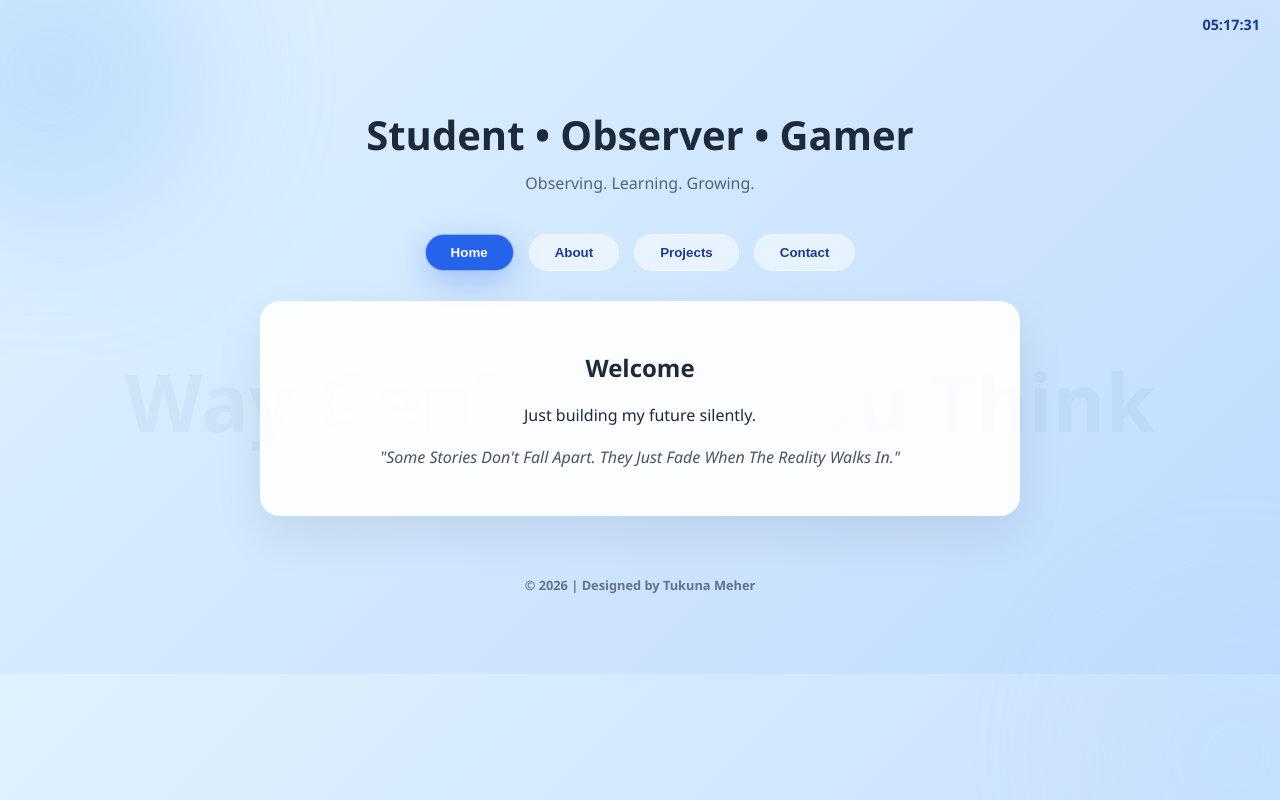
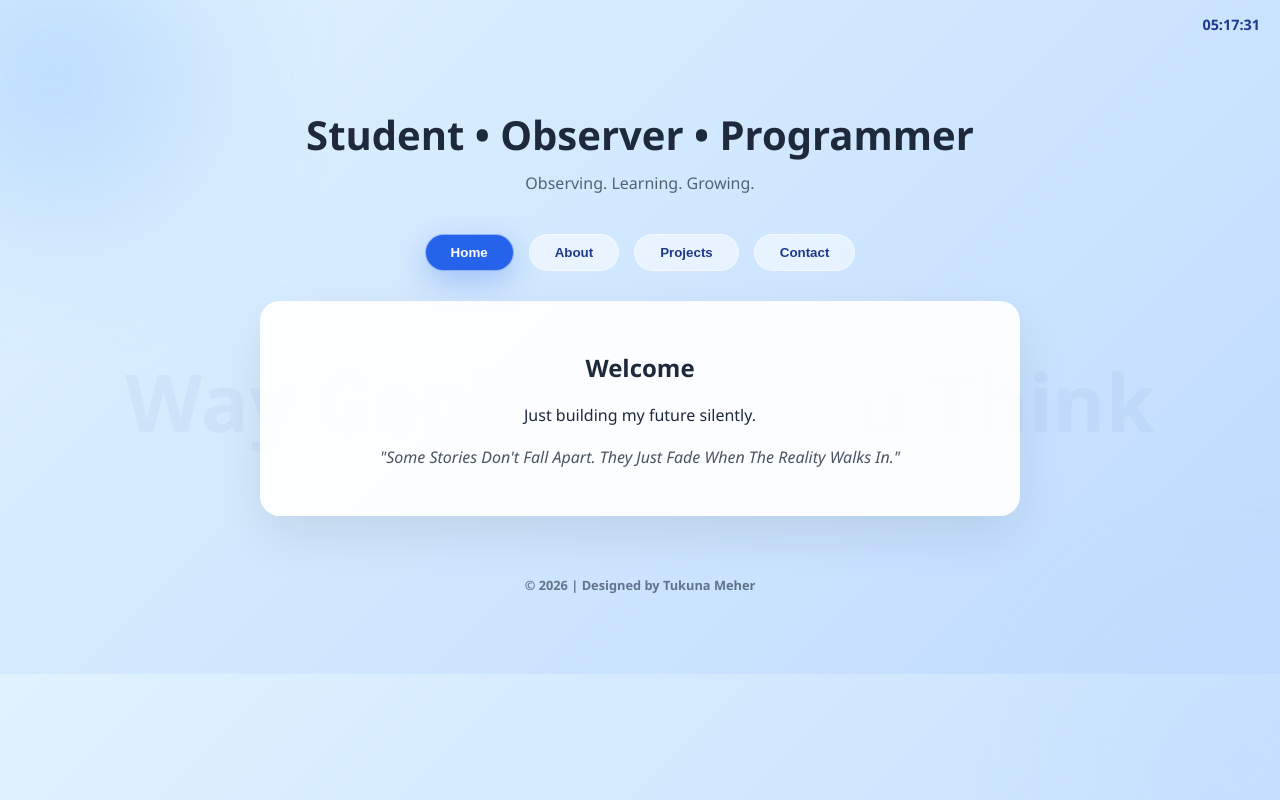
Before and after one commit to TukunaMeher/GenZEarth, a plain HTML site: page index.html in a window 1280 px wide. Drawn offline with Linux system fonts and the light colour scheme.

Commit message:
Update index.html

```diff
--- a/index.html
+++ b/index.html
@@ -280,7 +280,7 @@ footer{
 
 <div class="container">
 
-<h1>Student • Observer • Gamer</h1>
+<h1>Student • Observer • Programmer</h1>
 <div class="tagline">Observing. Learning. Growing.</div>
 
 <div class="tabs">
```
